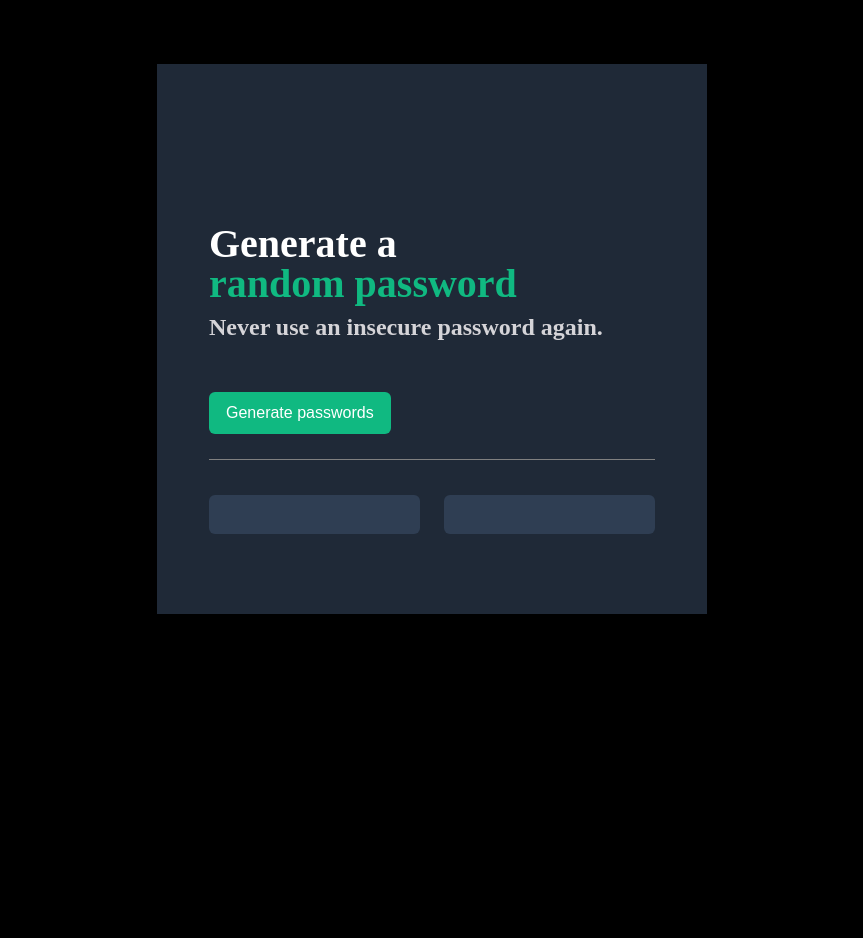
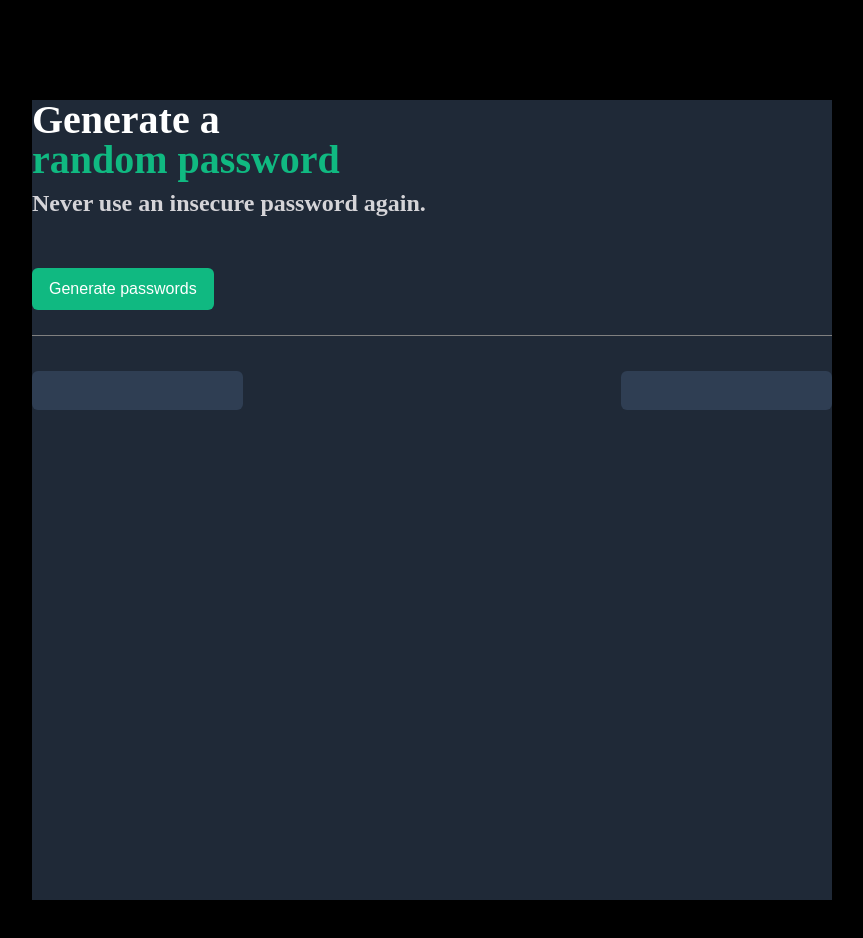
Before and after one commit to hhdg1515/password, a plain HTML site: page index.html in a window 1280 px wide. Shown: the whole page, without its empty margins (208-1071 px from the left). Before the commit the page ends 800 px from the top, so only its background shows below. Drawn offline with Linux system fonts and the light colour scheme.

Commit message:
Update index.css

```diff
--- a/index.css
+++ b/index.css
@@ -8,10 +8,9 @@ html {
 }
 
 .container {
-    height: 550px;
-    width: 550px;
-    margin: 64px auto;
-    padding: 160px 52px;
+    margin: 100px auto;
+    height: 800px;
+    width: 800px;
     background: rgba(31, 41, 55, 1);
 }
 
```
